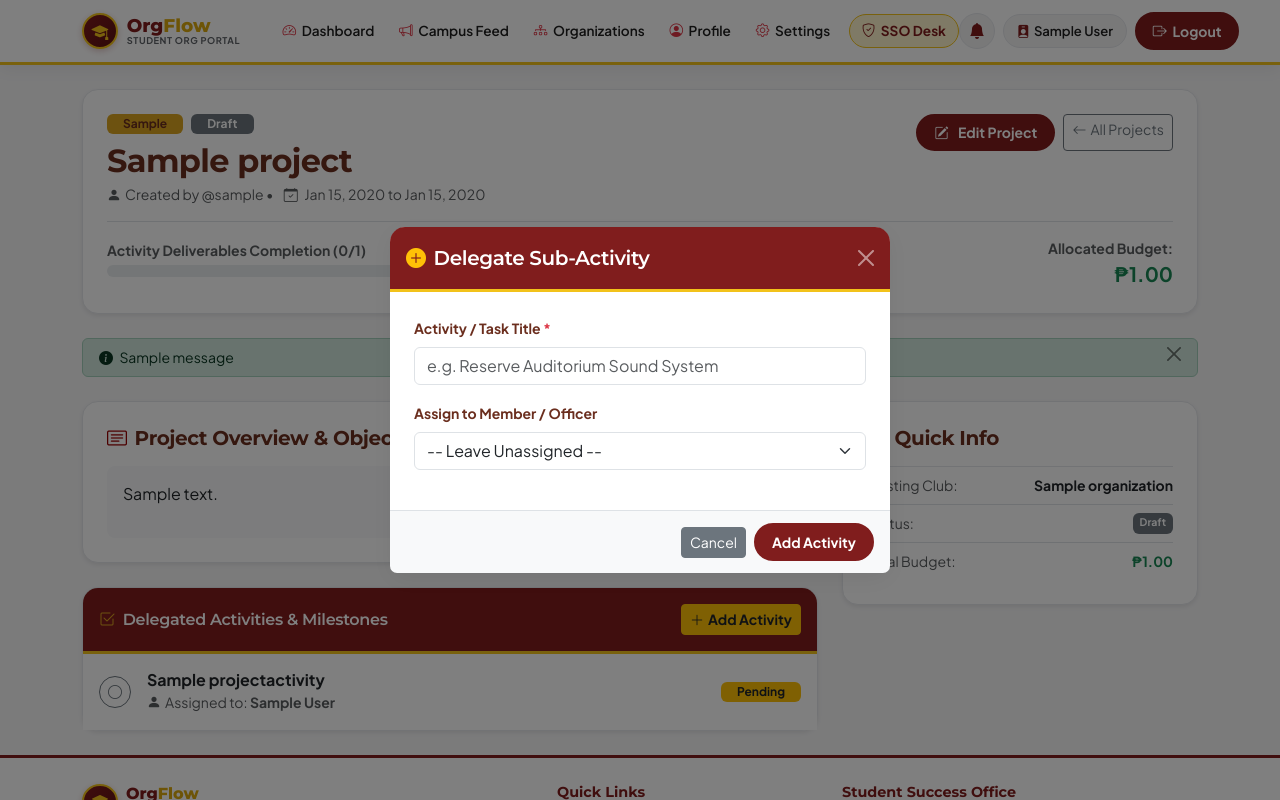
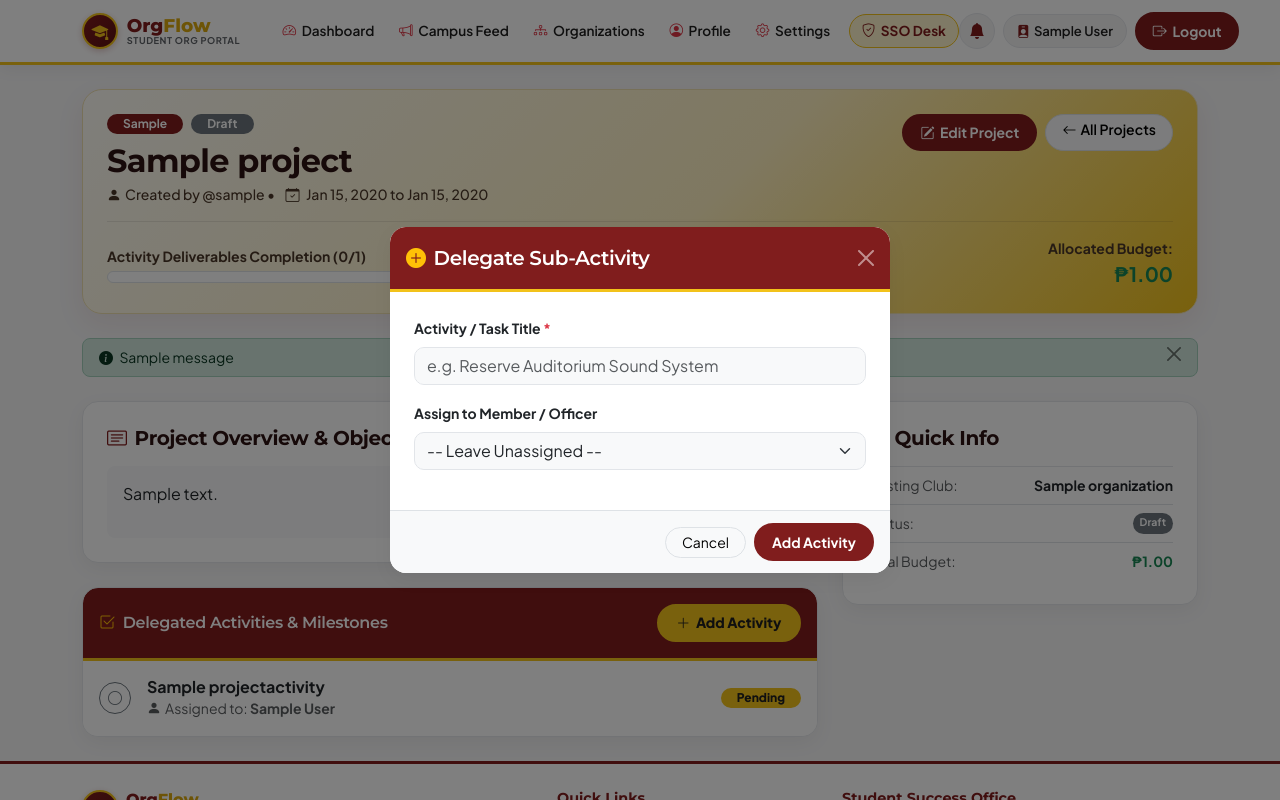
Before and after one commit to duffyAlegarbes/OrgFlow, a Django app: page /projects/detail/1/ in a window 1280 px wide, after a click on "Add Activity". Run offline with Django 5.2, Linux system fonts and the light colour scheme; a user stored in the database is signed in; tables that the repository leaves empty hold one stand-in row (values such as "Sample post"); one stand-in notice (Sample message) is shown; data that the repository does not hold is empty.

Commit message:
style: apply CIT-U inspired hero banners and card styling across documents and projects workspaces

```diff
--- a/static/css/projects/projects.css
+++ b/static/css/projects/projects.css
@@ -1,23 +1,50 @@
-/* Projects Feature Styles */
-.welcome-banner {
-    background: linear-gradient(135deg, #990000, #6B2E1E);
+.cit-hero-banner {
+    background: linear-gradient(135deg, #FFFDF7 0%, #FFF1C2 55%, #F2C21A 100%);
+    border: 1px solid #EFE0B1;
+    border-radius: 20px;
+    box-shadow: 0 10px 28px rgba(128, 29, 29, 0.08);
 }
 
-.badge-org {
-    background-color: #DAA520;
-    color: #6B2E1E;
+.cit-pill-maroon {
+    background-color: #801D1D !important;
+    color: #FFFFFF !important;
     font-weight: 700;
+    border-radius: 999px;
 }
 
-.project-card {
-    transition: transform 0.2s ease, box-shadow 0.2s ease;
+.cit-pill-gold {
+    background-color: #F2C21A !important;
+    color: #1F1F1F !important;
+    font-weight: 800;
+    border-radius: 999px;
 }
 
-.project-card:hover {
-    transform: translateY(-3px);
-    box-shadow: 0 8px 20px rgba(107, 46, 30, 0.12) !important;
+.cit-project-card {
+    background-color: #FFFFFF;
+    border: 1px solid #E5E7EB;
+    border-radius: 18px;
+    box-shadow: 0 6px 18px rgba(0, 0, 0, 0.05);
+    transition: transform 0.22s ease, box-shadow 0.22s ease, border-color 0.22s ease;
+    overflow: hidden;
 }
 
-.text-maroon { color: #990000 !important; }
-.text-gold { color: #DAA520 !important; }
-.text-garnet { color: #6B2E1E !important; }
+.cit-project-card:hover {
+    transform: translateY(-4px);
+    border-color: #F2C21A;
+    box-shadow: 0 12px 26px rgba(128, 29, 29, 0.12);
+}
+
+.cit-card-top-bar {
+    height: 5px;
+    background: linear-gradient(90deg, #801D1D, #F2C21A);
+}
+
+.cit-input {
+    background-color: #F8F9FA;
+    border: 1.5px solid #E2E5E9;
+    border-radius: 10px;
+}
+
+.text-maroon { color: #801D1D !important; }
+.text-gold { color: #C99A08 !important; }
+.text-garnet { color: #2D1212 !important; }
--- a/templates/projects/detail.html
+++ b/templates/projects/detail.html
@@ -5,19 +5,25 @@
 
 {% block content %}
 <link rel="stylesheet" href="{% static 'css/projects/projects.css' %}">
+<style>
+    .cit-hero-banner { background: linear-gradient(135deg, #FFFDF7 0%, #FFF1C2 55%, #F2C21A 100%); border: 1px solid #EFE0B1; border-radius: 20px; box-shadow: 0 10px 28px rgba(128,29,29,0.08); }
+    .cit-pill-maroon { background-color: #801D1D !important; color: #FFFFFF !important; font-weight: 700; border-radius: 999px; }
+    .cit-pill-gold { background-color: #F2C21A !important; color: #1F1F1F !important; font-weight: 800; border-radius: 999px; }
+    .cit-input { background-color: #F8F9FA; border: 1.5px solid #E2E5E9; border-radius: 10px; }
+</style>
 
-<!-- Project Header -->
-<div class="card card-orgflow mb-4 p-4 shadow-sm">
-    <div class="d-flex justify-content-between align-items-start flex-wrap gap-3 pb-3 border-bottom">
+<!-- Warm Golden CIT.edu Project Header -->
+<div class="cit-hero-banner mb-4 p-4">
+    <div class="d-flex justify-content-between align-items-start flex-wrap gap-3 pb-3 border-bottom border-dark border-opacity-10">
         <div>
-            <div class="d-flex align-items-center gap-2 mb-2">
-                <span class="badge badge-org px-3 py-1">{{ org.acronym|default:org.name }}</span>
-                <span class="badge {% if project.status == 'Completed' %}bg-success{% elif project.status == 'Ongoing' %}bg-primary{% elif project.status == 'Planning' %}bg-warning text-dark{% else %}bg-secondary{% endif %} px-3 py-1 fw-bold">
+            <div class="d-flex align-items-center gap-2 mb-2 flex-wrap">
+                <span class="badge cit-pill-maroon px-3 py-1">{{ org.acronym|default:org.name }}</span>
+                <span class="badge rounded-pill {% if project.status == 'Completed' %}bg-success{% elif project.status == 'Ongoing' %}bg-primary{% elif project.status == 'Planning' %}cit-pill-gold{% else %}bg-secondary{% endif %} px-3 py-1 fw-bold">
                     {{ project.get_status_display }}
                 </span>
             </div>
-            <h2 class="fw-bold text-garnet mb-1">{{ project.title }}</h2>
-            <p class="text-muted small mb-0">
+            <h2 class="fw-bold mb-1" style="color: #2D1212;">{{ project.title }}</h2>
+            <p class="small mb-0 fw-medium" style="color: #4A3728;">
                 <i class="bi bi-person-fill me-1"></i>Created by @{{ project.created_by.username|default:"Officer" }} •
                 <i class="bi bi-calendar-check me-1 ms-2"></i>
                 {% if project.date_start %}
@@ -31,27 +37,27 @@
         <div class="d-flex gap-2 flex-wrap">
             {% if is_officer %}
                 <button type="button" class="btn btn-org-primary btn-sm" data-bs-toggle="modal" data-bs-target="#editProjectModal">
-                    <i class="bi bi-pencil-square me-1"></i>Edit Project
+                    <i class="bi bi-pencil-square"></i><span>Edit Project</span>
                 </button>
             {% endif %}
-            <a href="{% url 'projects:list' org_slug=org.slug %}" class="btn btn-outline-secondary btn-sm">
+            <a href="{% url 'projects:list' org_slug=org.slug %}" class="btn btn-light btn-sm rounded-pill border px-3 fw-semibold">
                 <i class="bi bi-arrow-left me-1"></i>All Projects
             </a>
         </div>
     </div>
 
     <!-- Progress & Financial Quick Stats -->
-    <div class="row g-3 pt-3">
+    <div class="row g-3 pt-3 align-items-center">
         <div class="col-md-6">
-            <label class="form-label small text-muted fw-bold mb-1">
+            <label class="form-label small fw-bold mb-1" style="color: #4A3728;">
                 Activity Deliverables Completion ({{ completed_activities }}/{{ total_activities }})
             </label>
-            <div class="progress" style="height: 12px;">
+            <div class="progress bg-white border" style="height: 12px; border-radius: 999px;">
                 <div class="progress-bar bg-success dynamic-progress" role="progressbar" data-percentage="{{ progress_percentage }}" aria-valuenow="{{ progress_percentage }}" aria-valuemin="0" aria-valuemax="100"></div>
             </div>
         </div>
         <div class="col-md-6 text-md-end">
-            <span class="text-muted small fw-bold d-block">Allocated Budget:</span>
+            <span class="small fw-bold d-block" style="color: #4A3728;">Allocated Budget:</span>
             <span class="fs-5 fw-bold text-success">₱{{ project.budget_allocated }}</span>
         </div>
     </div>
@@ -60,7 +66,7 @@
 <!-- Alerts -->
 {% if messages %}
     {% for message in messages %}
-        <div class="alert {% if message.tags == 'error' %}alert-danger{% else %}alert-success{% endif %} alert-dismissible fade show py-2 small mb-4" role="alert">
+        <div class="alert {% if message.tags == 'error' %}alert-danger{% else %}alert-success{% endif %} alert-dismissible fade show py-2 small mb-4 rounded-3" role="alert">
             <i class="bi bi-info-circle-fill me-1"></i> {{ message }}
             <button type="button" class="btn-close py-2" data-bs-dismiss="alert"></button>
         </div>
@@ -70,20 +76,20 @@
 <div class="row g-4">
     <!-- Left Column: Description & Sub-Activities Checklist -->
     <div class="col-lg-8">
-        <div class="card card-orgflow p-4 mb-4 shadow-sm">
-            <h5 class="fw-bold text-garnet mb-3"><i class="bi bi-card-text me-2 text-maroon"></i>Project Overview & Objectives</h5>
-            <div class="p-3 bg-light rounded-3 text-dark fs-6 lead">
+        <div class="card card-orgflow p-4 mb-4">
+            <h5 class="fw-bold mb-3" style="color: #2D1212;"><i class="bi bi-card-text me-2" style="color: #801D1D;"></i>Project Overview &amp; Objectives</h5>
+            <div class="p-3 bg-light rounded-3 text-dark fs-6">
                 {{ project.description|linebreaks }}
             </div>
         </div>
 
         <!-- Sub-Activities / Tasks Section -->
-        <div class="card card-orgflow shadow-sm">
+        <div class="card card-orgflow overflow-hidden">
             <div class="card-header card-header-org py-3 d-flex justify-content-between align-items-center">
-                <h5 class="mb-0 fs-6"><i class="bi bi-check2-square me-2 text-gold"></i>Delegated Activities & Milestones</h5>
+                <h5 class="mb-0 fs-6"><i class="bi bi-check2-square me-2 text-warning"></i>Delegated Activities &amp; Milestones</h5>
                 {% if is_officer %}
-                    <button type="button" class="btn btn-warning btn-sm fw-bold text-dark" data-bs-toggle="modal" data-bs-target="#addActivityModal">
-                        <i class="bi bi-plus-lg me-1"></i>Add Activity
+                    <button type="button" class="btn btn-org-gold btn-sm" data-bs-toggle="modal" data-bs-target="#addActivityModal">
+                        <i class="bi bi-plus-lg"></i><span>Add Activity</span>
                     </button>
                 {% endif %}
             </div>
@@ -109,7 +115,7 @@
                                 </div>
                             </div>
 
-                            <span class="badge {% if act.status == 'Done' %}bg-success{% else %}bg-warning text-dark{% endif %} px-3 py-1">
+                            <span class="badge rounded-pill {% if act.status == 'Done' %}bg-success{% else %}cit-pill-gold{% endif %} px-3 py-1">
                                 {{ act.status }}
                             </span>
                         </div>
@@ -126,8 +132,8 @@
 
     <!-- Right Column: Quick Metadata -->
     <div class="col-lg-4">
-        <div class="card card-orgflow p-4 shadow-sm">
-            <h5 class="fw-bold text-garnet mb-3"><i class="bi bi-info-circle-fill me-2 text-maroon"></i>Quick Info</h5>
+        <div class="card card-orgflow p-4">
+            <h5 class="fw-bold mb-3" style="color: #2D1212;"><i class="bi bi-info-circle-fill me-2" style="color: #801D1D;"></i>Quick Info</h5>
             <ul class="list-group list-group-flush small">
                 <li class="list-group-item d-flex justify-content-between px-0">
                     <span class="text-muted">Hosting Club:</span>
@@ -135,7 +141,7 @@
                 </li>
                 <li class="list-group-item d-flex justify-content-between px-0">
                     <span class="text-muted">Status:</span>
-                    <span class="badge {% if project.status == 'Completed' %}bg-success{% elif project.status == 'Ongoing' %}bg-primary{% else %}bg-secondary{% endif %}">
+                    <span class="badge rounded-pill {% if project.status == 'Completed' %}bg-success{% elif project.status == 'Ongoing' %}bg-primary{% else %}bg-secondary{% endif %}">
                         {{ project.get_status_display }}
                     </span>
                 </li>
@@ -152,22 +158,22 @@
 {% if is_officer %}
 <div class="modal fade" id="addActivityModal" tabindex="-1" aria-hidden="true">
     <div class="modal-dialog modal-dialog-centered">
-        <div class="modal-content card-orgflow border-0">
+        <div class="modal-content card-orgflow border-0 overflow-hidden">
             <div class="modal-header card-header-org py-3">
                 <h5 class="modal-title fs-5"><i class="bi bi-plus-circle-fill me-2 text-warning"></i>Delegate Sub-Activity</h5>
                 <button type="button" class="btn-close btn-close-white" data-bs-dismiss="modal"></button>
             </div>
             <form action="{% url 'projects:activity_add' project_id=project.id %}" method="post">
                 {% csrf_token %}
-                <div class="modal-body p-4">
+                <div class="modal-body p-4 bg-white">
                     <div class="mb-3">
-                        <label class="form-label fw-bold small text-garnet">Activity / Task Title <span class="text-danger">*</span></label>
-                        <input type="text" name="title" class="form-control" placeholder="e.g. Reserve Auditorium Sound System" required>
+                        <label class="form-label fw-bold small text-dark">Activity / Task Title <span class="text-danger">*</span></label>
+                        <input type="text" name="title" class="form-control cit-input" placeholder="e.g. Reserve Auditorium Sound System" required>
                     </div>
 
                     <div class="mb-3">
-                        <label class="form-label fw-bold small text-garnet">Assign to Member / Officer</label>
-                        <select name="assigned_to" class="form-select">
+                        <label class="form-label fw-bold small text-dark">Assign to Member / Officer</label>
+                        <select name="assigned_to" class="form-select cit-input">
                             <option value="">-- Leave Unassigned --</option>
                             {% for m in active_members %}
                                 <option value="{{ m.user.id }}">{{ m.user.profile.full_name|default:m.user.username }} (@{{ m.user.username }}) - {{ m.role }}</option>
@@ -176,7 +182,7 @@
                     </div>
                 </div>
                 <div class="modal-footer bg-light py-2">
-                    <button type="button" class="btn btn-secondary btn-sm" data-bs-dismiss="modal">Cancel</button>
+                    <button type="button" class="btn btn-light border rounded-pill btn-sm px-3" data-bs-dismiss="modal">Cancel</button>
                     <button type="submit" class="btn btn-org-primary btn-sm">Add Activity</button>
                 </div>
             </form>
@@ -187,22 +193,22 @@
 <!-- Edit Project Modal -->
 <div class="modal fade" id="editProjectModal" tabindex="-1" aria-hidden="true">
     <div class="modal-dialog modal-dialog-centered">
-        <div class="modal-content card-orgflow border-0">
+        <div class="modal-content card-orgflow border-0 overflow-hidden">
             <div class="modal-header card-header-org py-3">
                 <h5 class="modal-title fs-5"><i class="bi bi-pencil-square me-2 text-warning"></i>Edit Project Details</h5>
                 <button type="button" class="btn-close btn-close-white" data-bs-dismiss="modal"></button>
             </div>
             <form action="{% url 'projects:edit' project_id=project.id %}" method="post">
                 {% csrf_token %}
-                <div class="modal-body p-4">
+                <div class="modal-body p-4 bg-white">
                     <div class="mb-3">
-                        <label class="form-label fw-bold small text-garnet">Project Title</label>
-                        <input type="text" name="title" class="form-control" value="{{ project.title }}" required>
+                        <label class="form-label fw-bold small text-dark">Project Title</label>
+                        <input type="text" name="title" class="form-control cit-input" value="{{ project.title }}" required>
                     </div>
 
                     <div class="mb-3">
-                        <label class="form-label fw-bold small text-garnet">Project Status</label>
-                        <select name="status" class="form-select">
+                        <label class="form-label fw-bold small text-dark">Project Status</label>
+                        <select name="status" class="form-select cit-input">
                             {% for key, label in statuses %}
                                 <option value="{{ key }}" {% if project.status == key %}selected{% endif %}>{{ label }}</option>
                             {% endfor %}
@@ -211,27 +217,27 @@
 
                     <div class="row g-2 mb-3">
                         <div class="col-6">
-                            <label class="form-label fw-bold small text-garnet">Start Date</label>
-                            <input type="date" name="date_start" class="form-control" value="{{ project.date_start|date:'Y-m-d' }}">
+                            <label class="form-label fw-bold small text-dark">Start Date</label>
+                            <input type="date" name="date_start" class="form-control cit-input" value="{{ project.date_start|date:'Y-m-d' }}">
                         </div>
                         <div class="col-6">
-                            <label class="form-label fw-bold small text-garnet">End Date</label>
-                            <input type="date" name="date_end" class="form-control" value="{{ project.date_end|date:'Y-m-d' }}">
+                            <label class="form-label fw-bold small text-dark">End Date</label>
+                            <input type="date" name="date_end" class="form-control cit-input" value="{{ project.date_end|date:'Y-m-d' }}">
                         </div>
                     </div>
 
                     <div class="mb-3">
-                        <label class="form-label fw-bold small text-garnet">Allocated Budget (₱)</label>
-                        <input type="number" step="0.01" name="budget_allocated" class="form-control" value="{{ project.budget_allocated }}">
+                        <label class="form-label fw-bold small text-dark">Allocated Budget (₱)</label>
+                        <input type="number" step="0.01" name="budget_allocated" class="form-control cit-input" value="{{ project.budget_allocated }}">
                     </div>
 
                     <div class="mb-3">
-                        <label class="form-label fw-bold small text-garnet">Description</label>
-                        <textarea name="description" class="form-control" rows="4" required>{{ project.description }}</textarea>
+                        <label class="form-label fw-bold small text-dark">Description</label>
+                        <textarea name="description" class="form-control cit-input" rows="4" required>{{ project.description }}</textarea>
                     </div>
                 </div>
                 <div class="modal-footer bg-light py-2">
-                    <button type="button" class="btn btn-secondary btn-sm" data-bs-dismiss="modal">Cancel</button>
+                    <button type="button" class="btn btn-light border rounded-pill btn-sm px-3" data-bs-dismiss="modal">Cancel</button>
                     <button type="submit" class="btn btn-org-primary btn-sm">Save Changes</button>
                 </div>
             </form>
```
Also changed, not shown: static/css/documents/documents.css (+28 -11 lines), templates/documents/list.html (+50 -46 lines), templates/projects/create.html (+19 -19 lines), templates/projects/list.html (+39 -24 lines).
